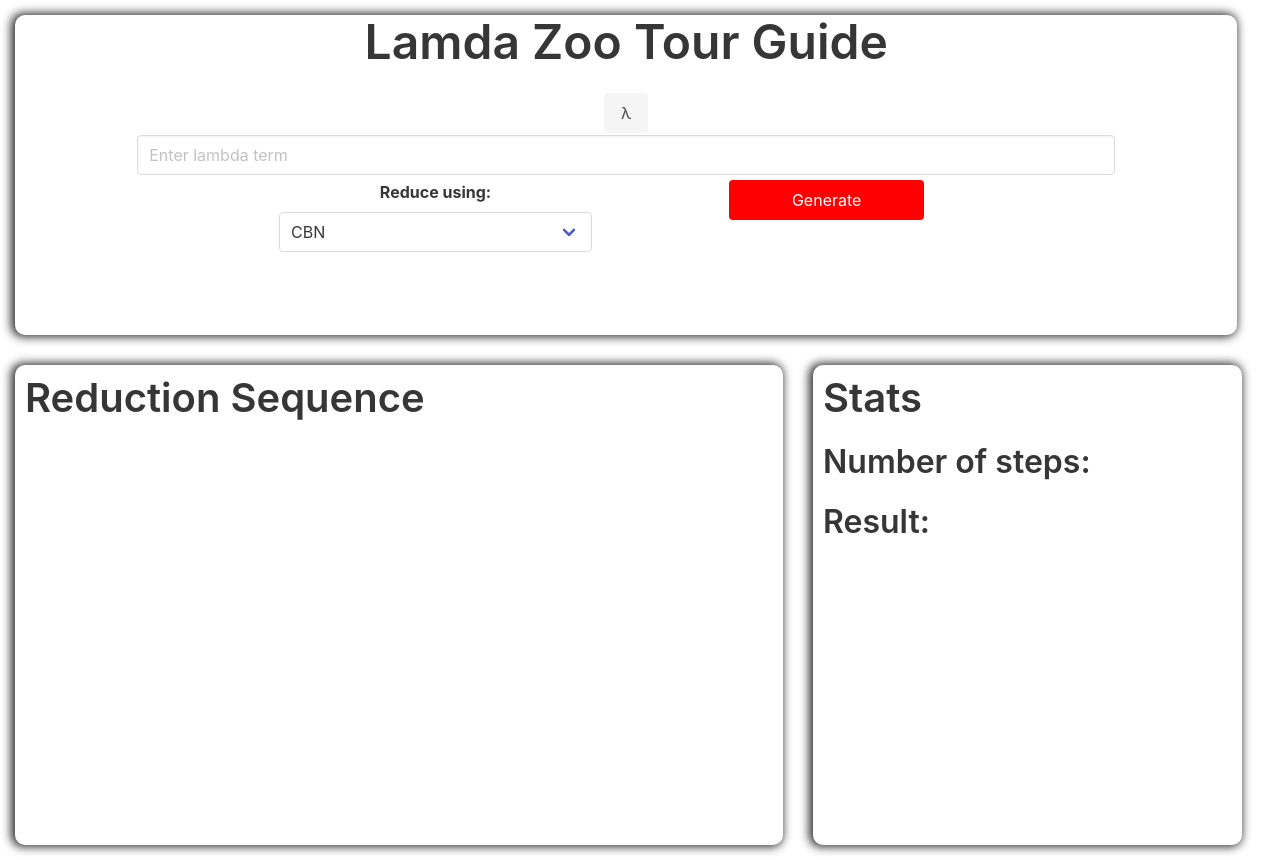
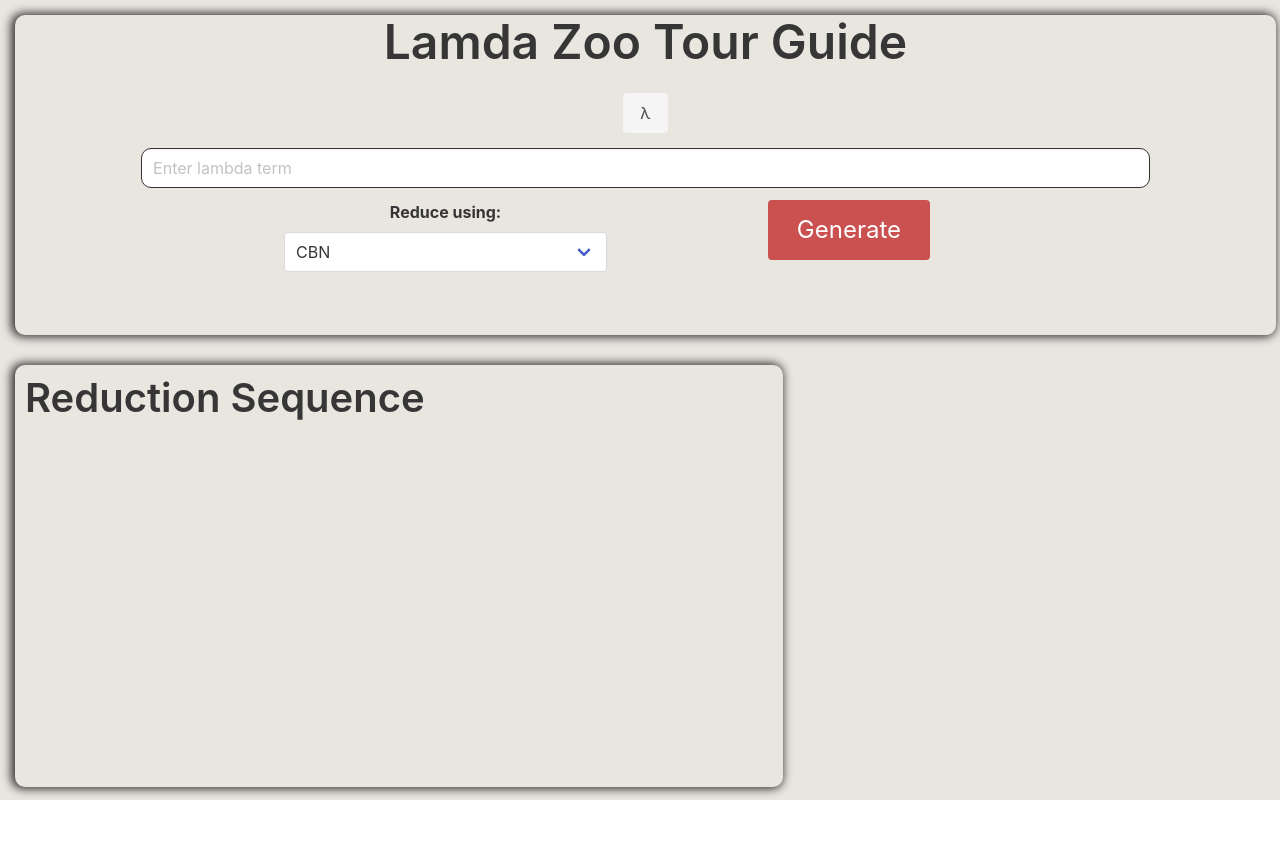
Before and after one commit to math284i/Development-of-a-Tour-Guide-for-the-Lambda-Zoo, a React (Create React App) app in the folder tourguide/: page / in a window 1280 px wide. After the commit the page ends 800 px from the top, so only its background shows below. Built offline with nearby package versions, Linux system fonts and the light colour scheme.

Commit message:
Prettier website

```diff
--- a/tourguide/src/App.css
+++ b/tourguide/src/App.css
@@ -5,12 +5,14 @@ body::-webkit-scrollbar {
 .App {
   height: 100vh;
   width: 100vw;
+  background-color: #E9E6E0;
+  overflow: hidden;
 }
 
 .UpperDiv {
   text-align: center;
   height: 40%;
-  width: 95.5%;
+  width: 98.5%;
 
   box-shadow: -2px 0 10px 2px #333333;
   border-radius: 10px;
@@ -24,7 +26,7 @@ body::-webkit-scrollbar {
 
 .SequenceDiv {
   float: left;
-  height: 100%;
+  height: 88%;
   width: 60%;
 
   box-shadow: -2px 0 10px 2px #333333;
@@ -34,8 +36,8 @@ body::-webkit-scrollbar {
 
 .StatsDiv {
   float: left;
-  height: 100%;
-  width: 33.5%;
+  height: 88%;
+  width: 36.875%;
 
   box-shadow: -2px 0 10px 2px #333333;
   border-radius: 10px;
@@ -60,6 +62,7 @@ body::-webkit-scrollbar {
   display: grid;
   grid-template-columns: 1fr 1fr;
   float: left;
+
 }
 /*
 
@@ -89,9 +92,10 @@ body :not(.UpperDiv):not(.SequenceDiv):not(.StatsDiv) :not(.OptionsDiv) :not(.Op
 }
 
 .button.is-primary {
-  background-color: red !important;
-  width: 50% !important;
+  background-color: #CB5050 !important;
+  width: 40% !important;
   display: inline-block !important;
+  font-size: 150%;
   vertical-align: center;
 }
 
@@ -100,6 +104,7 @@ body :not(.UpperDiv):not(.SequenceDiv):not(.StatsDiv) :not(.OptionsDiv) :not(.Op
   margin-right: 2px !important;
   margin-left: 2px !important;
   margin-bottom: 2px !important;
+
 }
 
 .input {
@@ -107,6 +112,13 @@ body :not(.UpperDiv):not(.SequenceDiv):not(.StatsDiv) :not(.OptionsDiv) :not(.Op
   width: 80% !important;
   margin-bottom: 5px !important;
   background-color: white !important;
+
+}
+
+#large-input {
+  border: 1px solid #333333 !important;
+  margin: 1% !important;
+  border-radius: 10px;
 }
 
 .input.is-small {
@@ -131,8 +143,13 @@ body :not(.UpperDiv):not(.SequenceDiv):not(.StatsDiv) :not(.OptionsDiv) :not(.Op
 
 .SaveCustomRight {
   margin-right: 10%;
+
 }
 
+#saveButton {
+  background-color: #69ACC2;
+  color: white;
+}
 
 
 .title.is-1 {
--- a/tourguide/src/Input.js
+++ b/tourguide/src/Input.js
@@ -18,7 +18,7 @@ export class Input extends React.Component {
         return (
         <div className="control">
 
-            <input onFocus={this.props.handleFocus} ref={this.props.reference} placeholder={this.placeHolderText} className="input" value={this.props.value} onChange={this.handleChange}/>
+            <input onFocus={this.props.handleFocus} ref={this.props.reference} placeholder={this.placeHolderText} className="input" id="large-input" value={this.props.value} onChange={this.handleChange}/>
         </div>
         );
     }
--- a/tourguide/src/SaveCustomComponent.js
+++ b/tourguide/src/SaveCustomComponent.js
@@ -54,7 +54,7 @@ export default function SettingComponent(props) {
               </div>
             </div>
             <div className="SaveCustomRight">
-            <button className="button is-normal is-light" title="Save" onClick={() => handleSaveCustomRule()}>Save</button>
+            <button className="button is-normal is-light" id="saveButton" title="Save" onClick={() => handleSaveCustomRule()}>Save</button>
             </div>
           </div>
         </div>
```
